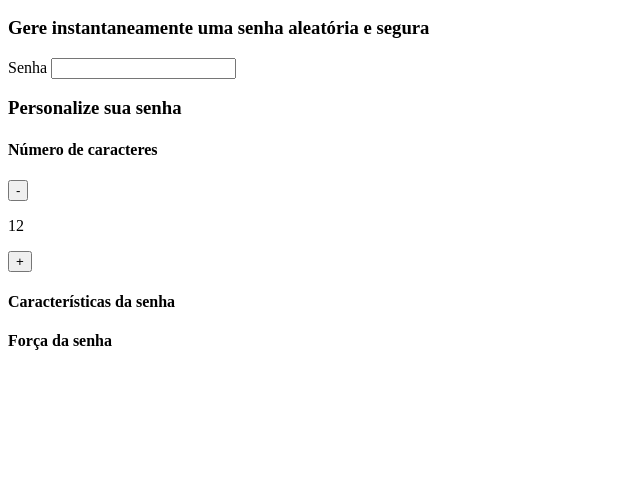
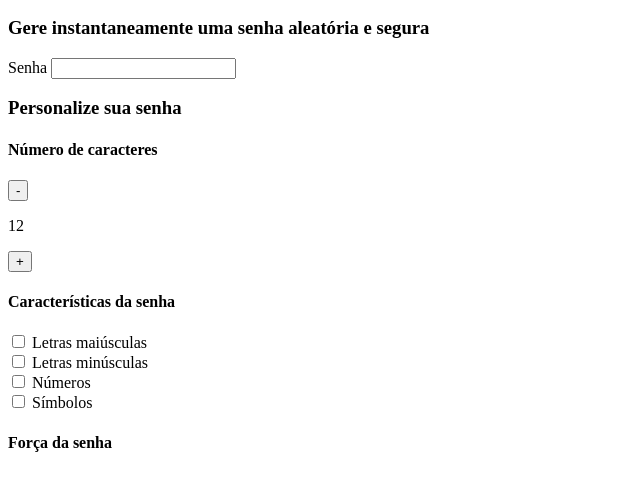
Before and after one commit to fernandacordeiro2006/feezinhya0.2, a plain HTML site: page index.html in a window 1280 px wide. Shown: the part 76-566 px from the top of the page, without its empty margins (0-640 px from the left). Drawn offline with Linux system fonts and the light colour scheme.

Commit message:
Update index.html

```diff
--- a/index.html
+++ b/index.html
@@ -24,7 +24,25 @@
     </div>
     <div class="parametro-senha">
         <h4 class="parametro-senha__titulo">Características da senha</h4>
+    <div class="parametro-senha-checkbox">
+        <input name="maiusculo" type="checkbox">
+        <label for="maiusculo">Letras maiúsculas</label>
     </div>
+    <div class="parametro-senha-checkbox">
+        <input name="minusculo" type="checkbox">
+        <label for="minusculo">Letras minúsculas</label>
+    </div>
+    <div class="parametro-senha-checkbox">
+        <input name="numero" type="checkbox">
+        <label for="numero">Números</label>
+    </div>
+    <div class="parametro-senha-checkbox">
+        <input name="simbolo" type="checkbox">
+        <label for="simbolo">Símbolos</label>
+      </div>
+  </div>
+
+   </div>
     <div class="parametro-senha">
         <h4 class="parametro-senha__titulo">Força da senha</h4>
                  </div>
```
